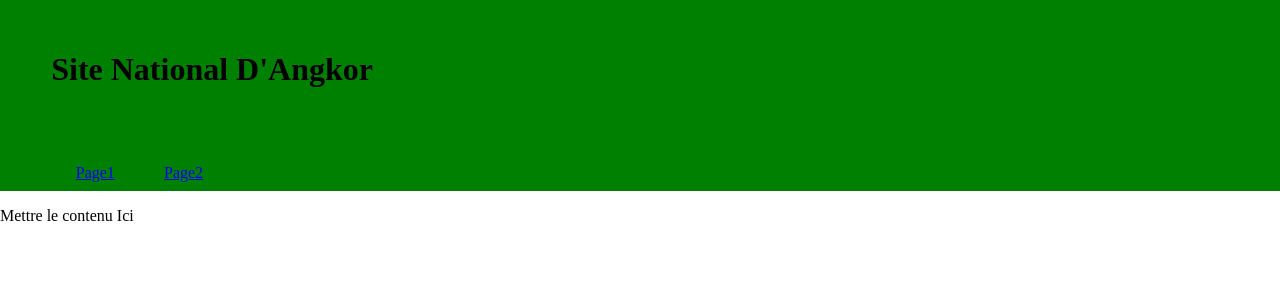
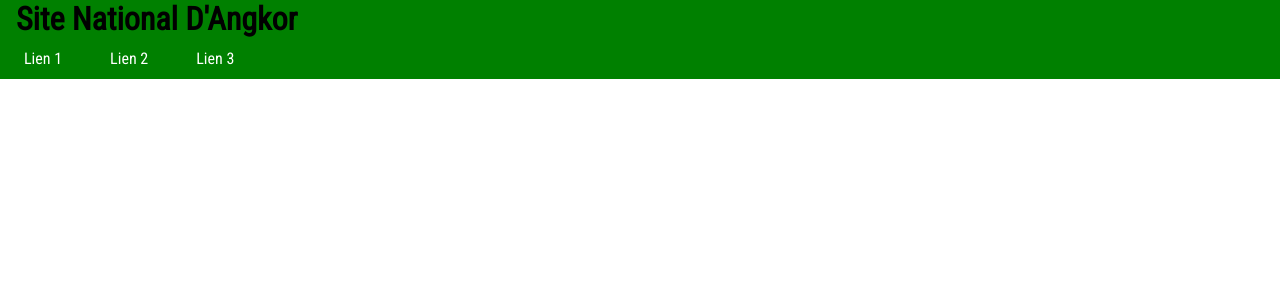
Before and after one commit to Armadindon/Angkor-UPEM, a PHP site: page / in a window 1280 px wide; the page is wider, and only the part inside the window is pictured. Shown: the top 300 px of that part. Run offline with PHP 8.4, Linux system fonts and the light colour scheme.

Commit message:
Mise A jour Baptiste a 18h30 - Ajout des menus deroulants

```diff
--- a/CSS/styles.css
+++ b/CSS/styles.css
@@ -1,35 +1,81 @@
 body {
-  margin: 0%;
-  padding: 0%;
+font-family: 'Roboto Condensed', sans-serif;
+margin: 0%;
+padding: 0%;
 }
-
 
 header {
   background-color: green;
-  margin: 0%;
-  padding: 2%;
-  width: 100%;
 }
 
-header h1 {
-  padding: inherit;
+h1 {
+  padding: 0% 2% 0% 0.5em;
   margin: inherit;
 }
 
-header > ul {
-  margin: inherit;
-  padding: inherit;
+nav {
+  width: 100%;
+  background-color: inherit;
 }
 
-header > ul > li {
-  float: left;
-  padding: inherit;
+nav > ul {
+  margin: 0px;
+  padding: 0px;
 }
 
-header li {
+nav  li {
   list-style-type: none;
 }
 
-.Menus {
+nav > ul > li {
+  float: left;
+  position: relative;
+}
+
+nav > ul::after {
+  content: "";
+  display: block;
+  clear: both;
+}
+
+nav a{
+  display: inline-block;
+  text-decoration: none;
+}
+
+nav > ul > li > a{
+  padding: 0.7em 1.5em; /* A regler en pourcentage */
+  color: #FFF;
+}
+
+.submenu {
   display: none;
 }
+
+nav li:hover .submenu{
+  display: inline-block;
+  position: absolute;
+  top: 100%;
+  left: 0px;
+  padding: 0px;
+  z-index: 100000; /* On donne la priorité au menu */
+}
+
+.submenu li {
+  border-bottom: 1px solid #CCC;
+}
+
+.submenu li a{
+  padding: 3% 6%;
+  font-size: 13px;
+  color: #222538;
+  width: 270px;
+}
+
+.Menu > li:hover {
+  border-top: 0.2em solid #0B3B0B;
+}
+
+.Menu >li:hover a {
+  padding: 0.5em 1.5em 0.5em 1.5em
+}
--- a/index.html
+++ b/index.html
@@ -2,43 +2,43 @@
 <html lang="en" dir="ltr">
   <head>
     <link href="https://fonts.googleapis.com/css?family=Roboto+Condensed" rel="stylesheet">
-    <link rel="stylesheet" href="styles.css">
+    <link rel="stylesheet" href="CSS\styles.css">
     <meta charset="utf-8">
-    <title></title>
+    <title>Site National D'Angkor</title>
   </head>
   <body>
 
     <header>
       <h1>Site National D'Angkor</h1>
+      <nav>
 
-      <ul class="navbar">
+        <ul class="Menu">
+          <li><a href="#">Lien 1</a>
+            <ul class="submenu">
+              <li><a href="#">Sous-lien 1</a></li>
+              <li><a href="#">Sous-lien 2</a></li>
+              <li><a href="#">Sous-lien 3</a></li>
+            </ul>
+          </li>
+          <li><a href="#">Lien 2</a>
+            <ul class="submenu">
+              <li><a href="#">Sous-lien 1</a></li>
+              <li><a href="#">Sous-lien 2</a></li>
+              <li><a href="#">Sous-lien 3</a></li>
+            </ul>
+          </li>
+          <li><a href="#">Lien 3</a>
+            <ul class="submenu">
+              <li><a href="#">Sous-lien 1</a></li>
+              <li><a href="#">Sous-lien 2</a></li>
+              <li><a href="#">Sous-lien 3</a></li>
+            </ul>
+          </li>
+        </ul>
 
-        <li><a href="#">Page1</a>
-          <ul class="Menus">
-            <li><a href="#">Onglet 1</a></li>
-            <li><a href="#">Onglet 2</a></li>
-            <li><a href="#">Onglet 3</a></li>
-          </ul>
-        </li>
-        <li><a href="#">Page2</a>
-          <ul class="Menus">
-            <li><a href="#">Onglet 1</a></li>
-            <li><a href="#">Onglet 2</a></li>
-            <li><a href="#">Onglet 3</a></li>
-          </ul>
-        </li>
-
-      </ul>
-
+      </nav>
 
     </header>
 
-    <div class="Page">
-
-      <div class="Contenu">
-        <p>Mettre le contenu Ici</p>
-      </div>
-
-    </div>
   </body>
 </html>
```
